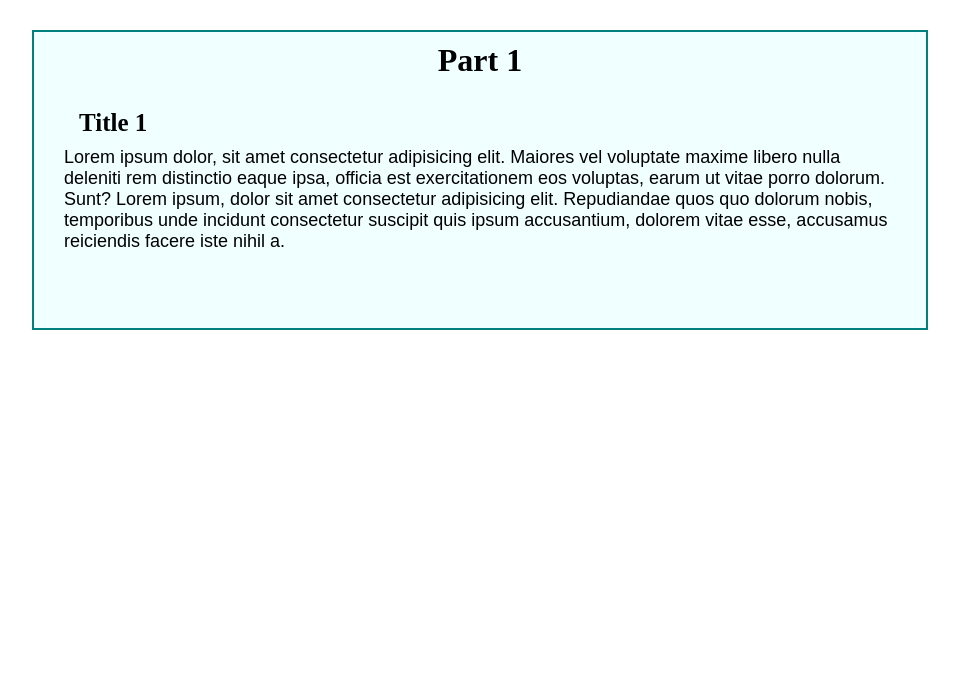
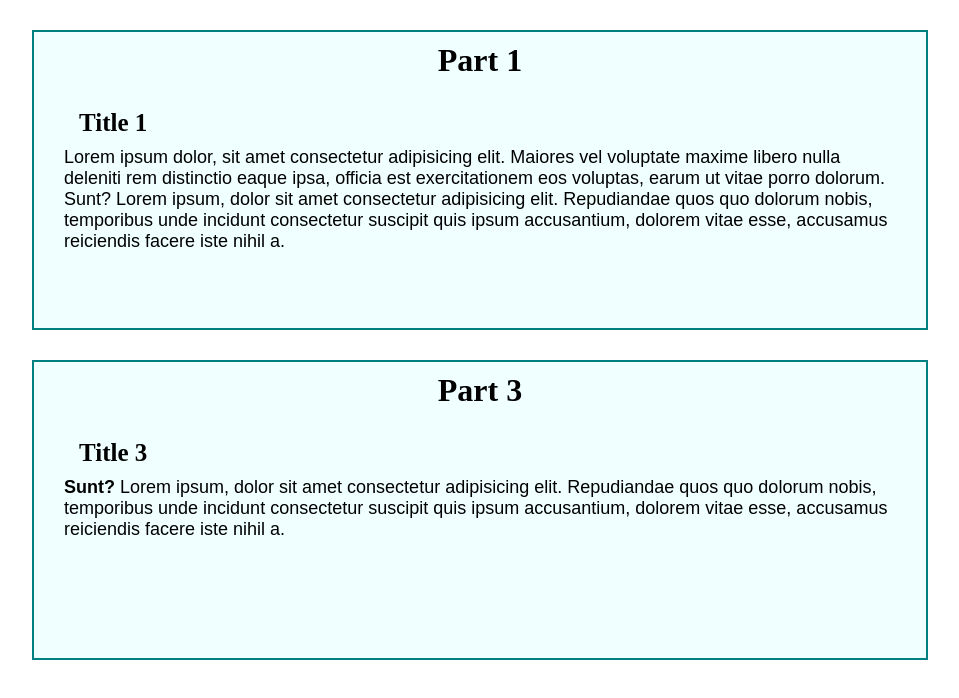
Before and after one commit to Kurol1011/GitHub-Lab-work, a plain HTML site: page index.html in a window 1280 px wide. Shown: the whole page, without its empty margins (160-1119 px from the left). Drawn offline with Linux system fonts and the light colour scheme.

Commit message:
added 3rd container

```diff
--- a/index.html
+++ b/index.html
@@ -21,6 +21,17 @@
     </div>
 </div>
 
+<div class="container">
+    <h1 class="part">Part 3</h1>
+    <div class="body">
+    <h3 class="title">Title 3</h3>
+    <p class="text"><strong> Sunt?</strong>
+        Lorem ipsum, dolor sit amet consectetur adipisicing elit. Repudiandae quos quo dolorum nobis, temporibus unde incidunt consectetur
+        suscipit quis ipsum accusantium, dolorem vitae esse, accusamus reiciendis facere iste nihil a.
+    </p>
+    </div>
+</div>
+
 <script src="scripts/script-index.js"></script>
 </body>
 </html>
```
